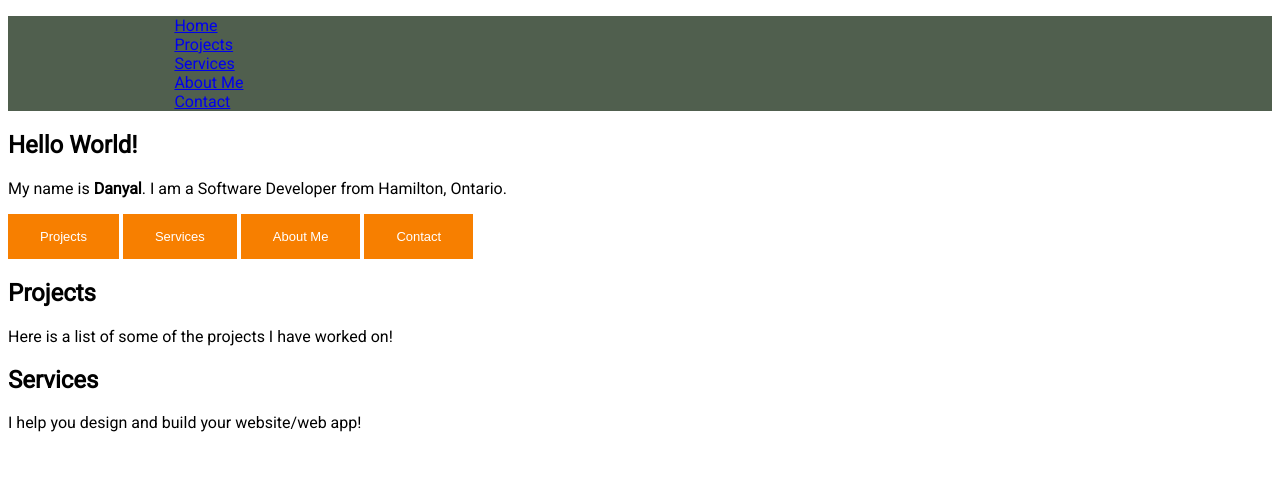
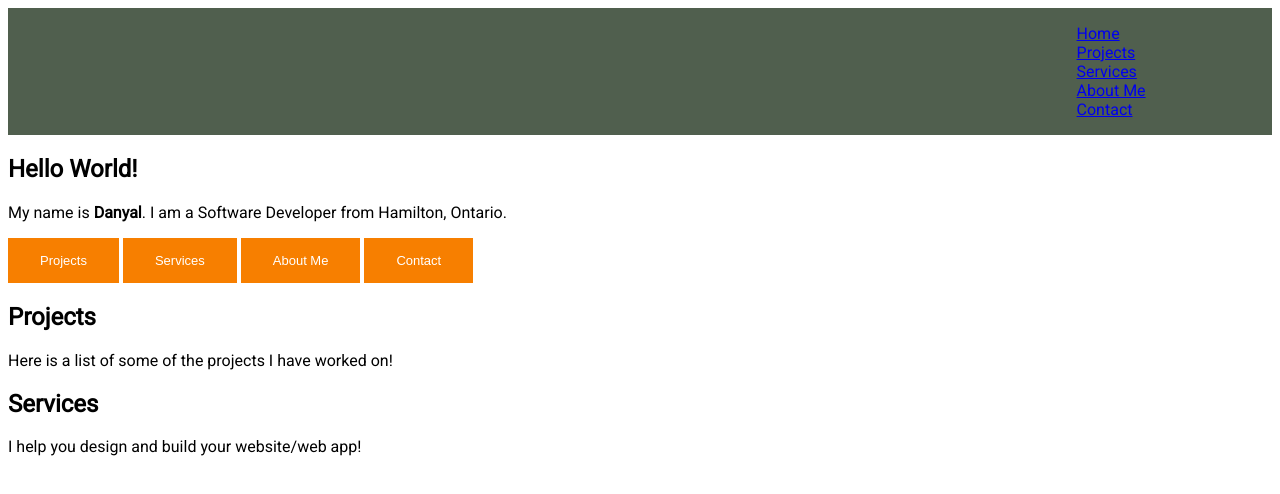
Before and after one commit to imRanDan/The_Website, a plain HTML site: page index.html in a window 1280 px wide. Drawn offline with Linux system fonts and the light colour scheme.

Commit message:
fixing up navbar

```diff
--- a/styles.css
+++ b/styles.css
@@ -14,6 +14,7 @@ font-family: 'Roboto', sans-serif;
 
 .navbar {
    list-style: none;
+   float: right;
 }
 
 .navbar ul {
@@ -22,6 +23,12 @@ font-family: 'Roboto', sans-serif;
 
 header {
    background: #505f4eff;
+}
+
+header::after {
+   content: '';
+   display: table;
+   clear: both;
 }
 
 .home-btn {
```
